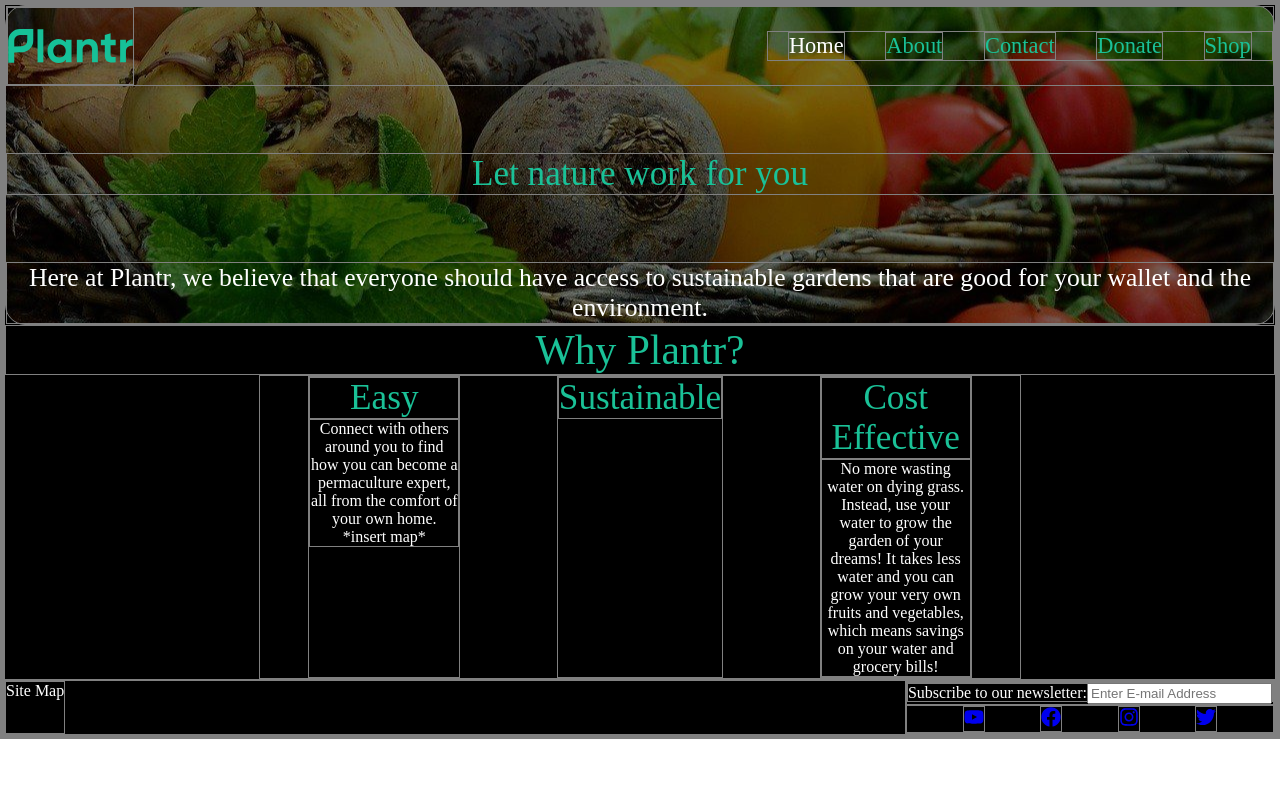
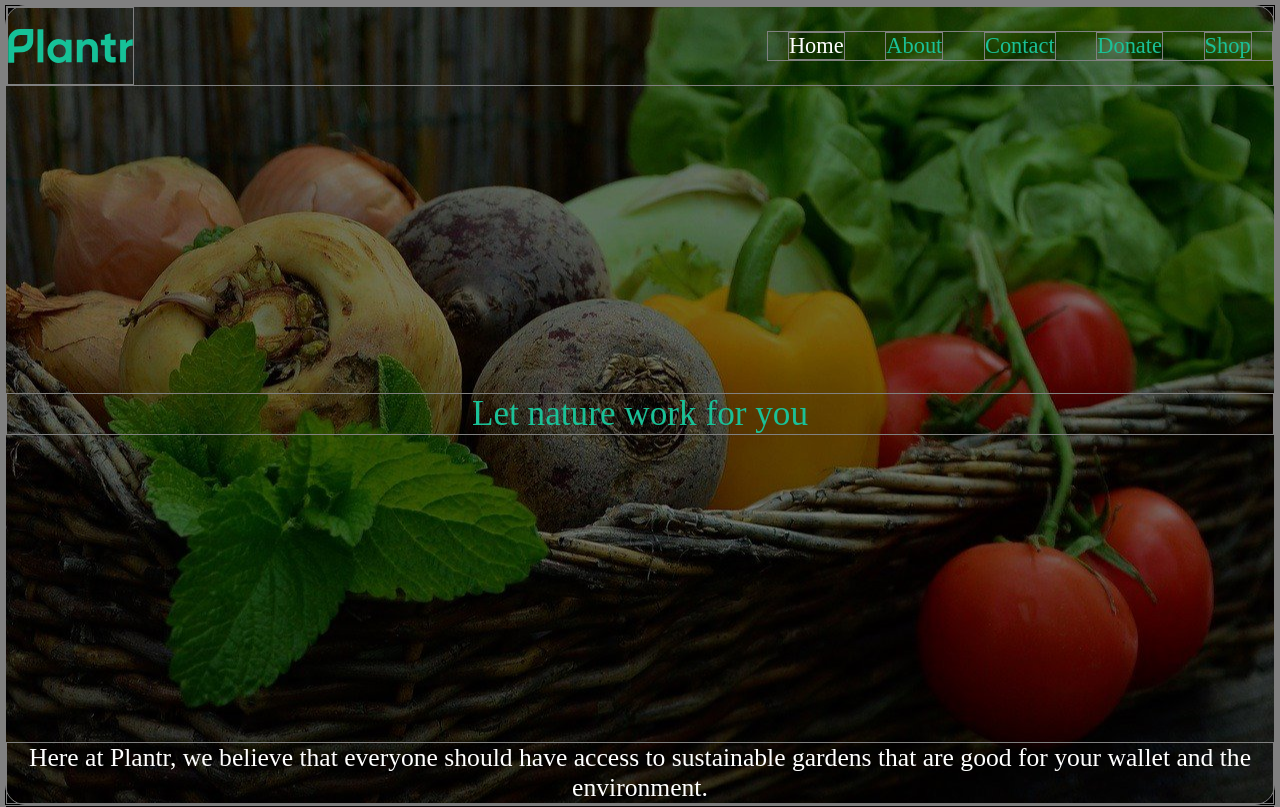
Before and after one commit to Plantrapp/plantrMarketing, a React (Create React App) app: page / in a window 1280 px wide. Shown: the top 807 px of the page. Built offline with nearby package versions, Linux system fonts and the light colour scheme.

Commit message:
Updates styling in Home.css

```diff
--- a/src/pages/Home/Home.css
+++ b/src/pages/Home/Home.css
@@ -3,8 +3,9 @@ img {
 }
 .opaque {
   background-image: url("../../assets/images/vegetables-752153_1920.jpg");
-  height: 40vh;
+  height: 100vh;
   background-position: center;
+  object-fit: cover;
   width: 100%;
   display: flex;
   flex-direction: column;
```
